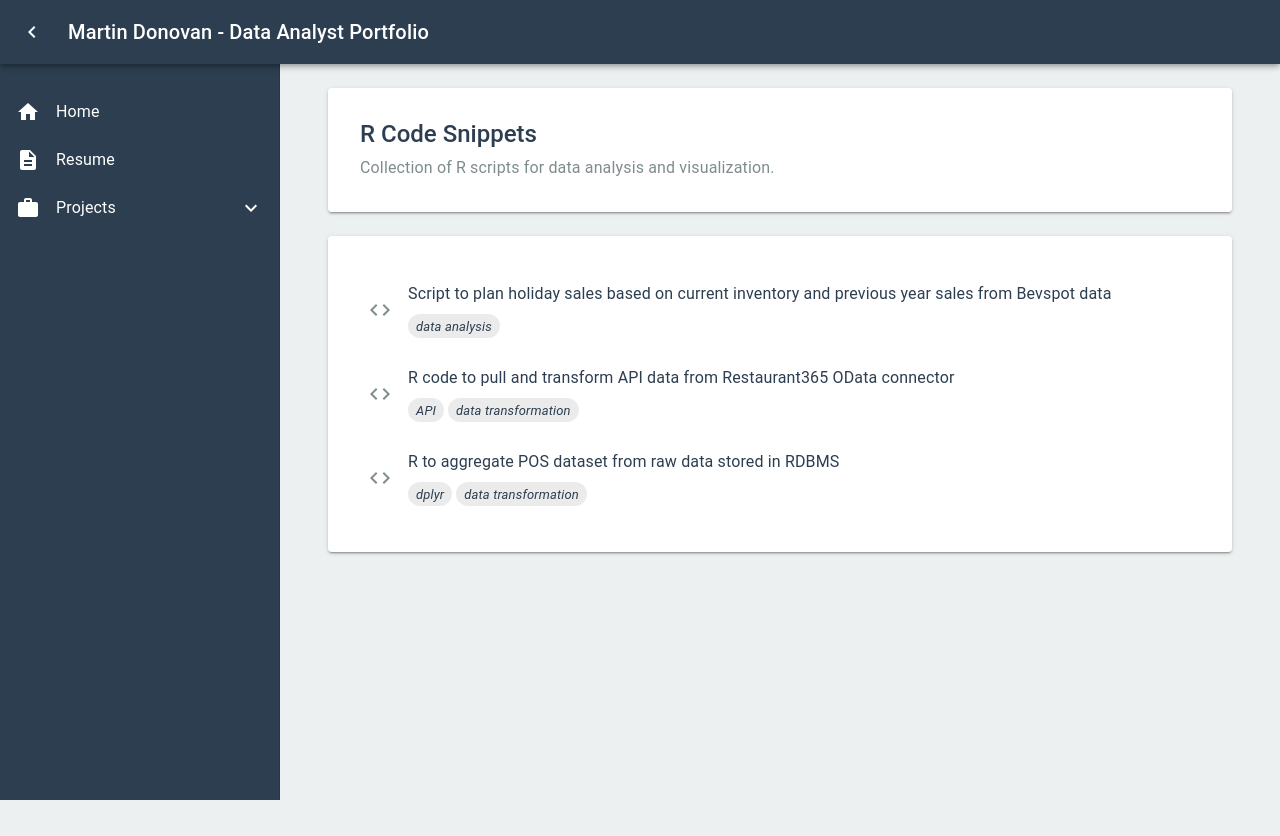
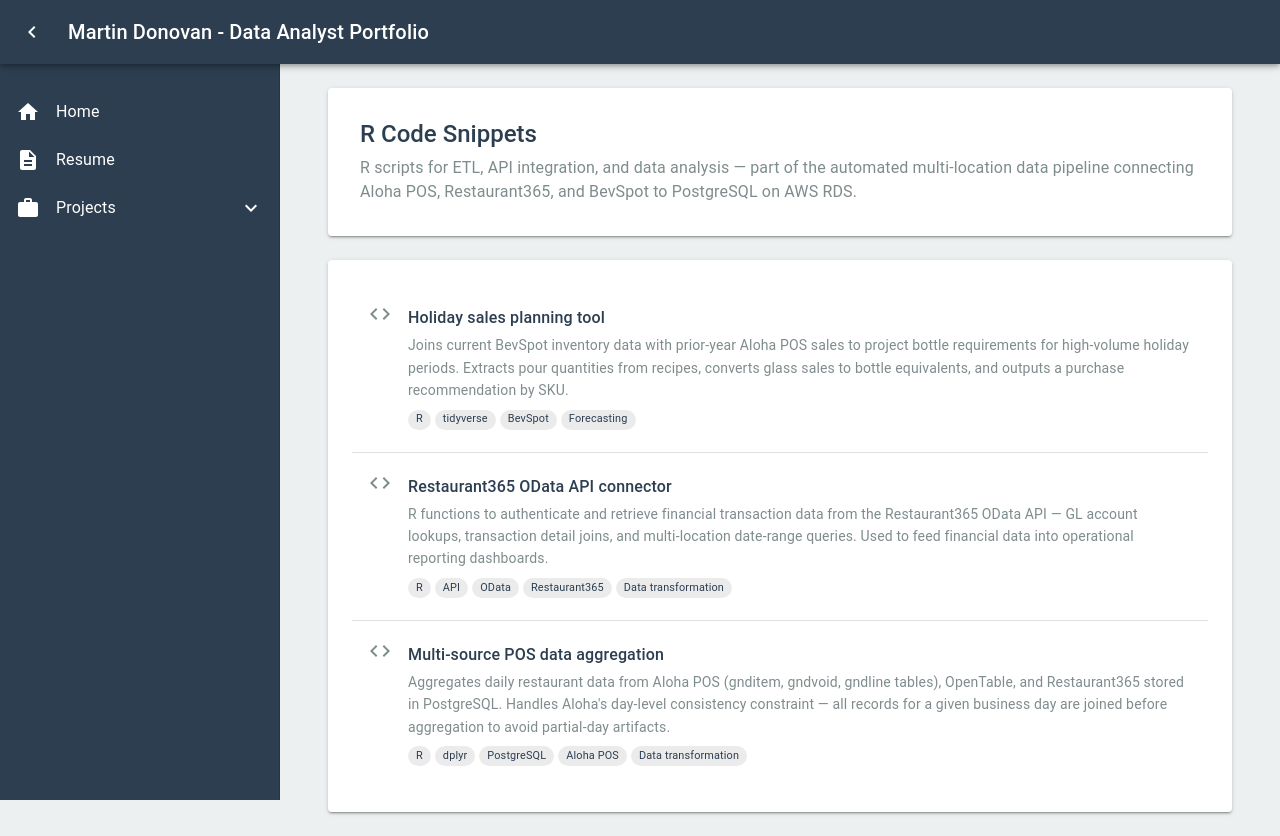
Before and after one commit to mdonovan3/Portfolio, a React (Vite) app: page /projects/gists/r in a window 1280 px wide. Before the commit the page ends 800 px from the top, so only its background shows below. Built offline with nearby package versions, Linux system fonts and the light colour scheme.

Commit message:
changes to all pages - more detail, better formatting

```diff
--- a/src/pages/GistsNode.jsx
+++ b/src/pages/GistsNode.jsx
@@ -7,52 +7,63 @@
   ListItemText,
   ListItemButton,
   Chip,
-} from '@mui/material';
-import { Code } from '@mui/icons-material';
+  Box,
+} from "@mui/material";
+import { Code } from "@mui/icons-material";
 
 const GistsNode = () => {
   const gists = [
-    { title: 'Product API endpoint', url: 'https://gist.github.com/mdonovan3/132dbd29f68042ba9832476e8711fd90', tags: ['Express', 'API'] },
-    { title: 'Node.js Gist Example 2', url: '#', tags: ['Async', 'Utilities'] },
+    {
+      title: "Wine product instance API router",
+      description:
+        "Express.js router handling wine product instance endpoints — label image upload and retrieval via PostgreSQL large objects, wine list category management, critic ratings, and formula pricing. Includes role-based access control via Passport.js middleware.",
+      url: "https://gist.github.com/mdonovan3/132dbd29f68042ba9832476e8711fd90",
+      tags: ["Express", "Node.js", "PostgreSQL", "API", "REST"],
+    },
   ];
 
   return (
     <Container maxWidth="lg">
       <Paper elevation={2} sx={{ p: 4, mb: 3 }}>
-        <Typography variant="h3" gutterBottom sx={{ color: '#2c3e50' }}>
+        <Typography variant="h3" gutterBottom sx={{ color: "#2c3e50" }}>
           Node.js Code Snippets
         </Typography>
         <Typography variant="body1" color="text.secondary">
-          Collection of Node.js scripts and utilities.
+          Node.js and Express.js code from the wine program web application and REST API backend.
         </Typography>
       </Paper>
 
       <Paper elevation={2} sx={{ p: 3 }}>
-        <List>
+        <List disablePadding>
           {gists.map((gist, index) => (
-            <ListItem key={index} disablePadding>
+            <ListItem key={index} disablePadding divider={index < gists.length - 1}>
               <ListItemButton
                 component="a"
                 href={gist.url}
                 target="_blank"
                 sx={{
-                  '&:hover': { backgroundColor: 'rgba(0, 0, 0, 0.04)' },
+                  py: 2,
+                  "&:hover": { backgroundColor: "rgba(0, 0, 0, 0.04)" },
                 }}
               >
-                <Code sx={{ mr: 2, color: '#7f8c8d' }} />
+                <Code sx={{ mr: 2, color: "#7f8c8d", flexShrink: 0, alignSelf: "flex-start", mt: 0.25 }} />
                 <ListItemText
-                  primary={gist.title}
+                  primary={
+                    <Typography variant="body1" sx={{ fontWeight: 500, color: "#2c3e50" }}>
+                      {gist.title}
+                    </Typography>
+                  }
                   secondary={
-                    <div style={{ marginTop: '8px' }}>
-                      {gist.tags.map((tag) => (
-                        <Chip
-                          key={tag}
-                          label={<em>{tag}</em>}
-                          size="small"
-                          sx={{ mr: 0.5 }}
-                        />
-                      ))}
-                    </div>
+                    <Box>
+                      <Typography variant="body2" color="text.secondary" sx={{ mt: 0.5, mb: 1, lineHeight: 1.6 }}>
+                        {gist.description}
+                      </Typography>
+                      <Box sx={{ display: "flex", flexWrap: "wrap", gap: 0.5 }}>
+                        {gist.tags.map((tag) => (
+                          <Chip key={tag} label={tag} size="small" sx={{ fontSize: "0.68rem", height: 20 }} />
+                        ))}
+                      </Box>
+                    </Box>
                   }
                 />
               </ListItemButton>
--- a/src/pages/GistsR.jsx
+++ b/src/pages/GistsR.jsx
@@ -7,27 +7,33 @@
   ListItemText,
   ListItemButton,
   Chip,
+  Box,
 } from "@mui/material";
 import { Code } from "@mui/icons-material";
 
 const GistsR = () => {
   const gists = [
     {
-      title:
-        "Script to plan holiday sales based on current inventory and previous year sales from Bevspot data",
+      title: "Holiday sales planning tool",
+      description:
+        "Joins current BevSpot inventory data with prior-year Aloha POS sales to project bottle requirements for high-volume holiday periods. Extracts pour quantities from recipes, converts glass sales to bottle equivalents, and outputs a purchase recommendation by SKU.",
       url: "https://gist.github.com/mdonovan3/b1a30326299a0a8c0c8d286e4f1eea1e",
-      tags: ["data analysis"],
+      tags: ["R", "tidyverse", "BevSpot", "Forecasting"],
     },
     {
-      title: "R code to pull and transform API data from Restaurant365 OData connector",
+      title: "Restaurant365 OData API connector",
+      description:
+        "R functions to authenticate and retrieve financial transaction data from the Restaurant365 OData API — GL account lookups, transaction detail joins, and multi-location date-range queries. Used to feed financial data into operational reporting dashboards.",
       url: "https://gist.github.com/mdonovan3/8fe35f6fab90876aea05bdc367beb5e7",
-      tags: ["API", "data transformation"]
+      tags: ["R", "API", "OData", "Restaurant365", "Data transformation"],
     },
     {
-      title: "R to aggregate POS dataset from raw data stored in RDBMS",
+      title: "Multi-source POS data aggregation",
+      description:
+        "Aggregates daily restaurant data from Aloha POS (gnditem, gndvoid, gndline tables), OpenTable, and Restaurant365 stored in PostgreSQL. Handles Aloha's day-level consistency constraint — all records for a given business day are joined before aggregation to avoid partial-day artifacts.",
       url: "https://gist.github.com/mdonovan3/66128ab231ef3466ef3ed6cf569dd059",
-      tags: ["dplyr", "data transformation"]
-    }
+      tags: ["R", "dplyr", "PostgreSQL", "Aloha POS", "Data transformation"],
+    },
   ];
 
   return (
@@ -37,36 +43,43 @@
           R Code Snippets
         </Typography>
         <Typography variant="body1" color="text.secondary">
-          Collection of R scripts for data analysis and visualization.
+          R scripts for ETL, API integration, and data analysis — part of the automated
+          multi-location data pipeline connecting Aloha POS, Restaurant365, and BevSpot
+          to PostgreSQL on AWS RDS.
         </Typography>
       </Paper>
 
       <Paper elevation={2} sx={{ p: 3 }}>
-        <List>
+        <List disablePadding>
           {gists.map((gist, index) => (
-            <ListItem key={index} disablePadding>
+            <ListItem key={index} disablePadding divider={index < gists.length - 1}>
               <ListItemButton
                 component="a"
                 href={gist.url}
                 target="_blank"
                 sx={{
+                  py: 2,
                   "&:hover": { backgroundColor: "rgba(0, 0, 0, 0.04)" },
                 }}
               >
-                <Code sx={{ mr: 2, color: "#7f8c8d" }} />
+                <Code sx={{ mr: 2, color: "#7f8c8d", flexShrink: 0, alignSelf: "flex-start", mt: 0.25 }} />
                 <ListItemText
-                  primary={gist.title}
+                  primary={
+                    <Typography variant="body1" sx={{ fontWeight: 500, color: "#2c3e50" }}>
+                      {gist.title}
+                    </Typography>
+                  }
                   secondary={
-                    <div style={{ marginTop: "8px" }}>
-                      {gist.tags.map((tag) => (
-                        <Chip
-                          key={tag}
-                          label={<em>{tag}</em>}
-                          size="small"
-                          sx={{ mr: 0.5 }}
-                        />
-                      ))}
-                    </div>
+                    <Box>
+                      <Typography variant="body2" color="text.secondary" sx={{ mt: 0.5, mb: 1, lineHeight: 1.6 }}>
+                        {gist.description}
+                      </Typography>
+                      <Box sx={{ display: "flex", flexWrap: "wrap", gap: 0.5 }}>
+                        {gist.tags.map((tag) => (
+                          <Chip key={tag} label={tag} size="small" sx={{ fontSize: "0.68rem", height: 20 }} />
+                        ))}
+                      </Box>
+                    </Box>
                   }
                 />
               </ListItemButton>
--- a/src/pages/GistsSql.jsx
+++ b/src/pages/GistsSql.jsx
@@ -7,52 +7,70 @@
   ListItemText,
   ListItemButton,
   Chip,
-} from '@mui/material';
-import { Code } from '@mui/icons-material';
+  Box,
+} from "@mui/material";
+import { Code } from "@mui/icons-material";
 
 const GistsSql = () => {
   const gists = [
-    { title: 'SQL function with CTE to compute on hand inventory', url: 'https://gist.github.com/mdonovan3/1565af77d4c93ca3450f5e64a40f4d79', tags: ['Function', 'CTE'] },
-    { title: 'DDL for wine inventory database', url: 'https://gist.github.com/mdonovan3/891fdc4210113f328f36cd197a6290ac', tags: ['Data Modeling', 'SQL'] },
+    {
+      title: "Perpetual inventory stored function",
+      description:
+        "PostgreSQL stored function implementing perpetual inventory calculations — computes theoretical on-hand quantity per SKU per location using beginning inventory, purchases, transfers, and sales with glass-to-bottle unit conversion. Called by the Shiny Inventory Analysis dashboard and the Node.js API.",
+      url: "https://gist.github.com/mdonovan3/1565af77d4c93ca3450f5e64a40f4d79",
+      tags: ["PostgreSQL", "Function", "CTE", "Inventory"],
+    },
+    {
+      title: "Wine inventory database schema (DDL)",
+      description:
+        "Normalized PostgreSQL schema backing a multi-location restaurant wine program — products, cellar locations, inventory counts with variance detection, vendor invoices, daily POS sales, credits, and POS category mapping. Deployed on AWS RDS.",
+      url: "https://gist.github.com/mdonovan3/891fdc4210113f328f36cd197a6290ac",
+      tags: ["PostgreSQL", "Data Modeling", "DDL", "Schema"],
+    },
   ];
 
   return (
     <Container maxWidth="lg">
       <Paper elevation={2} sx={{ p: 4, mb: 3 }}>
-        <Typography variant="h3" gutterBottom sx={{ color: '#2c3e50' }}>
+        <Typography variant="h3" gutterBottom sx={{ color: "#2c3e50" }}>
           SQL Code Snippets
         </Typography>
         <Typography variant="body1" color="text.secondary">
-          Collection of SQL queries and database solutions.
+          PostgreSQL schema design and stored functions from the wine inventory management system.
         </Typography>
       </Paper>
 
       <Paper elevation={2} sx={{ p: 3 }}>
-        <List>
+        <List disablePadding>
           {gists.map((gist, index) => (
-            <ListItem key={index} disablePadding>
+            <ListItem key={index} disablePadding divider={index < gists.length - 1}>
               <ListItemButton
                 component="a"
                 href={gist.url}
                 target="_blank"
                 sx={{
-                  '&:hover': { backgroundColor: 'rgba(0, 0, 0, 0.04)' },
+                  py: 2,
+                  "&:hover": { backgroundColor: "rgba(0, 0, 0, 0.04)" },
                 }}
               >
-                <Code sx={{ mr: 2, color: '#7f8c8d' }} />
+                <Code sx={{ mr: 2, color: "#7f8c8d", flexShrink: 0, alignSelf: "flex-start", mt: 0.25 }} />
                 <ListItemText
-                  primary={gist.title}
+                  primary={
+                    <Typography variant="body1" sx={{ fontWeight: 500, color: "#2c3e50" }}>
+                      {gist.title}
+                    </Typography>
+                  }
                   secondary={
-                    <div style={{ marginTop: '8px' }}>
-                      {gist.tags.map((tag) => (
-                        <Chip
-                          key={tag}
-                          label={<em>{tag}</em>}
-                          size="small"
-                          sx={{ mr: 0.5 }}
-                        />
-                      ))}
-                    </div>
+                    <Box>
+                      <Typography variant="body2" color="text.secondary" sx={{ mt: 0.5, mb: 1, lineHeight: 1.6 }}>
+                        {gist.description}
+                      </Typography>
+                      <Box sx={{ display: "flex", flexWrap: "wrap", gap: 0.5 }}>
+                        {gist.tags.map((tag) => (
+                          <Chip key={tag} label={tag} size="small" sx={{ fontSize: "0.68rem", height: 20 }} />
+                        ))}
+                      </Box>
+                    </Box>
                   }
                 />
               </ListItemButton>
--- a/src/pages/Home.jsx
+++ b/src/pages/Home.jsx
@@ -14,7 +14,6 @@
   School,
   Work,
   LocationOn,
-  Dashboard,
 } from "@mui/icons-material";
 
 const Home = () => {
@@ -66,7 +65,7 @@
               </Typography>
             </Box>
             <Typography variant="body2" color="text.secondary" sx={{ ml: 4 }}>
-              Southern Polytechnic State University (now Kennesaw University)
+              Southern Polytechnic State University (now Kennesaw State University)
             </Typography>
           </Grid>
           <Grid item xs={12} md={6}>
@@ -91,17 +90,26 @@
           About Me
         </Typography>
         <Typography variant="body1" paragraph>
-          I am an experienced restaurant professsional with training and
-          experience in programming and data analysis. I use my IT skills to
-          transform data into actionable insights for my current employer. With
-          a background in computer science and experience in the hospitality
-          industry, I bring a unique perspective to data analysis and business
-          intelligence.
+          I hold a BS in Computer Science and have spent my career at the intersection
+          of the restaurant industry and software development. Over twenty years at
+          Liberty House Restaurant Corporation, I built and maintain a complete data
+          platform for the company's wine program — starting with Excel spreadsheets
+          and evolving through Microsoft Access, on-premise PostgreSQL, cloud migration
+          to AWS RDS, a Node.js web application, an iOS guest-facing wine list app,
+          and a multi-location automated analytics pipeline in R.
         </Typography>
         <Typography variant="body1" paragraph>
-          Currently serving as both a Data Analyst and Wine/Beverage Director, I
-          combine technical expertise with domain knowledge to drive
-          data-informed decision making.
+          Every component of that system was designed, built, or directly overseen by
+          myself — spanning relational database design, ETL development, REST API
+          construction, desktop and web application development, and operational
+          reporting dashboards. My technical work has had direct business impact:
+          reduced inventory variance, broader wine sales across categories, and
+          data-informed purchasing decisions across multiple locations.
+        </Typography>
+        <Typography variant="body1">
+          I'm currently looking to bring this combination of computer science training,
+          deep domain expertise in hospitality data, and self-directed full-stack
+          development into a data engineering or analytics role.
         </Typography>
       </Paper>
 
@@ -109,8 +117,16 @@
         <Typography variant="h4" gutterBottom sx={{ color: "#2c3e50" }}>
           Interests
         </Typography>
-        <Typography variant="body1" color="text.secondary">
-          <em>Section to be filled with personal interests and hobbies...</em>
+        <Typography variant="body1" paragraph>
+          Wine has been a professional passion and a personal one — I hold advanced
+          certifications and spend time studying regions, vintages, and producers beyond
+          what the job requires. The wine list app and inventory system grew partly out
+          of genuine curiosity about the data behind what ends up in a glass.
+        </Typography>
+        <Typography variant="body1">
+          Outside of work I'm interested in the broader application of data engineering
+          to hospitality — an industry that generates enormous operational data but
+          historically underinvests in the tooling to use it.
         </Typography>
       </Paper>
     </Container>
--- a/src/pages/Repositories.jsx
+++ b/src/pages/Repositories.jsx
@@ -6,30 +6,19 @@
   ListItemButton,
   Paper,
   Typography,
-  Card,
-  CardContent,
-  CardActions,
-  Button,
-  Grid,
   Chip,
+  Box,
 } from "@mui/material";
-import { GitHub, Star, Code } from "@mui/icons-material";
+import { GitHub } from "@mui/icons-material";
 
 const Repositories = () => {
   const repos = [
     {
       title: "Portfolio Site",
-      description: "repository for this portfolio site",
-      url: "https://github.com/mdonovan3/Portfolio.git",
-      language: "React",
-      tags: ["React", "front end"],
-    },
-    {
-      title: "Sample Repository 2",
-      description: "Description of your second GitHub repository",
-      url: "#",
-      language: "R",
-      tags: ["API", "data transformation"],
+      description:
+        "This portfolio site — a React/Vite single-page application using Material UI. Routed across project pages covering the wine inventory system, R Shiny dashboards, SQL and R gists, and resume.",
+      url: "https://github.com/mdonovan3/Portfolio",
+      tags: ["React", "Vite", "MUI", "Front end"],
     },
   ];
 
@@ -40,36 +29,43 @@
           Code Repositories
         </Typography>
         <Typography variant="body1" color="text.secondary">
-          placeholder
+          Full project repositories hosted on GitHub. Most of the wine inventory
+          system code lives in private repositories; the gists and Shiny apps
+          pages contain the publicly shared components.
         </Typography>
       </Paper>
 
       <Paper elevation={2} sx={{ p: 3 }}>
-        <List>
+        <List disablePadding>
           {repos.map((repo, index) => (
-            <ListItem key={index} disablePadding>
+            <ListItem key={index} disablePadding divider={index < repos.length - 1}>
               <ListItemButton
                 component="a"
                 href={repo.url}
                 target="_blank"
                 sx={{
+                  py: 2,
                   "&:hover": { backgroundColor: "rgba(0, 0, 0, 0.04)" },
                 }}
               >
-                <Code sx={{ mr: 2, color: "#7f8c8d" }} />
+                <GitHub sx={{ mr: 2, color: "#7f8c8d", flexShrink: 0, alignSelf: "flex-start", mt: 0.25 }} />
                 <ListItemText
-                  primary={repo.title}
+                  primary={
+                    <Typography variant="body1" sx={{ fontWeight: 500, color: "#2c3e50" }}>
+                      {repo.title}
+                    </Typography>
+                  }
                   secondary={
-                    <div style={{ marginTop: "8px" }}>
-                      {repo.tags.map((tag) => (
-                        <Chip
-                          key={tag}
-                          label={<em>{tag}</em>}
-                          size="small"
-                          sx={{ mr: 0.5 }}
-                        />
-                      ))}
-                    </div>
+                    <Box>
+                      <Typography variant="body2" color="text.secondary" sx={{ mt: 0.5, mb: 1, lineHeight: 1.6 }}>
+                        {repo.description}
+                      </Typography>
+                      <Box sx={{ display: "flex", flexWrap: "wrap", gap: 0.5 }}>
+                        {repo.tags.map((tag) => (
+                          <Chip key={tag} label={tag} size="small" sx={{ fontSize: "0.68rem", height: 20 }} />
+                        ))}
+                      </Box>
+                    </Box>
                   }
                 />
               </ListItemButton>
--- a/src/pages/ShinyApps.jsx
+++ b/src/pages/ShinyApps.jsx
@@ -6,42 +6,40 @@
   ListItemButton,
   Paper,
   Typography,
-  Card,
-  CardContent,
-  CardActions,
-  Button,
-  Grid,
   Chip,
+  Box,
 } from "@mui/material";
-import { GitHub, Star, Code } from "@mui/icons-material";
+import { BarChart } from "@mui/icons-material";
 
 const ShinyApps = () => {
   const shinyApps = [
     {
       title: "Inventory Analysis",
       description:
-        "R Shiny dashboard for wine inventory management at a multi-location restaurant group. Tracks beginning/ending inventory, count variances, purchases, and glass/bottle sales across periods — with cost of sales and cost percentage calculated automatically. Backed by a PostgreSQL database with a normalized schema for products, locations, and invoices.",
+        "Tracks beginning and ending inventory values, count variances, purchases, glass and bottle sales, cost of sales, and cost percentage across inventory periods. Backed by a PostgreSQL stored function on AWS RDS.",
       url: "https://martindonovan.shinyapps.io/InventoryAnalysis/",
-      tags: ["React", "front end"],
+      tags: ["R", "Shiny", "PostgreSQL", "Inventory"],
     },
     {
       title: "Storage Pull Report",
       description:
-        "To restock the in-restaurant wine room from the next door warehouse",
+        "Generates a pull list to restock the in-restaurant wine room from the adjacent warehouse, based on current on-hand quantities and par levels.",
       url: "https://martindonovan.shinyapps.io/StoragePullReport/",
-      tags: ["React", "front end"],
+      tags: ["R", "Shiny", "Inventory"],
     },
     {
       title: "Restaurant Analytics Dashboard",
-      description: "Metrics related to servers and guests",
+      description:
+        "Interactive dashboard tracking server performance metrics, guest counts, table analytics, and sales trends. Joins Aloha POS, OpenTable, and Restaurant365 data from PostgreSQL.",
       url: "https://martindonovan.shinyapps.io/RestaurantAnalyticsDashboard/",
-      tags: ["React", "front end"],
+      tags: ["R", "Shiny", "Analytics", "Dashboard"],
     },
     {
       title: "Wine Purchase Report",
-      description: "Wine purchase innvoices with expandable detail line items",
+      description:
+        "Wine purchase invoices with expandable line-item detail, vendor summaries, and period cost tracking. Sourced from invoice and invoice detail tables in PostgreSQL.",
       url: "https://martindonovan.shinyapps.io/PurchaseDetailsReport/",
-      tags: ["React", "front end"],
+      tags: ["R", "Shiny", "PostgreSQL", "Reporting"],
     },
   ];
 
@@ -49,40 +47,52 @@
     <Container maxWidth="lg">
       <Paper elevation={2} sx={{ p: 4, mb: 3 }}>
         <Typography variant="h3" gutterBottom sx={{ color: "#2c3e50" }}>
-          Deployed Shiny Applications
+          R Shiny Dashboards
         </Typography>
         <Typography variant="body1" color="text.secondary">
-          Shinyapps.io
+          Operational analytics dashboards built in R Shiny, connected to a
+          multi-location PostgreSQL database on AWS RDS. Each app provides
+          browser-based reporting for a different aspect of restaurant and
+          wine program operations.
         </Typography>
       </Paper>
 
       <Paper elevation={2} sx={{ p: 3 }}>
-        <List>
+        <List disablePadding>
           {shinyApps.map((app, index) => (
-            <ListItem key={index} disablePadding>
+            <ListItem key={index} disablePadding divider={index < shinyApps.length - 1}>
               <ListItemButton
                 component="a"
                 href={app.url}
                 target="_blank"
                 sx={{
+                  py: 2,
                   "&:hover": { backgroundColor: "rgba(0, 0, 0, 0.04)" },
                 }}
               >
-                <Code sx={{ mr: 2, color: "#7f8c8d" }} />
+                <BarChart sx={{ mr: 2, color: "#7f8c8d", flexShrink: 0, alignSelf: "flex-start", mt: 0.25 }} />
                 <ListItemText
-                  primary={app.title}
+                  primary={
+                    <Typography variant="body1" sx={{ fontWeight: 500, color: "#2c3e50" }}>
+                      {app.title}
+                    </Typography>
+                  }
                   secondary={
-                    <div style={{ marginTop: "8px" }}>
-                      {<em>{app.description}</em>}
-                      {/* {app.tags.map((tag) => (
-                        <Chip
-                          key={tag}
-                          label={<em>{tag}</em>}
-                          size="small"
-                          sx={{ mr: 0.5 }}
-                        />
-                      ))} */}
-                    </div>
+                    <Box>
+                      <Typography variant="body2" color="text.secondary" sx={{ mt: 0.5, mb: 1, lineHeight: 1.6 }}>
+                        {app.description}
+                      </Typography>
+                      <Box sx={{ display: "flex", flexWrap: "wrap", gap: 0.5 }}>
+                        {app.tags.map((tag) => (
+                          <Chip
+                            key={tag}
+                            label={tag}
+                            size="small"
+                            sx={{ fontSize: "0.68rem", height: 20 }}
+                          />
+                        ))}
+                      </Box>
+                    </Box>
                   }
                 />
               </ListItemButton>
```
